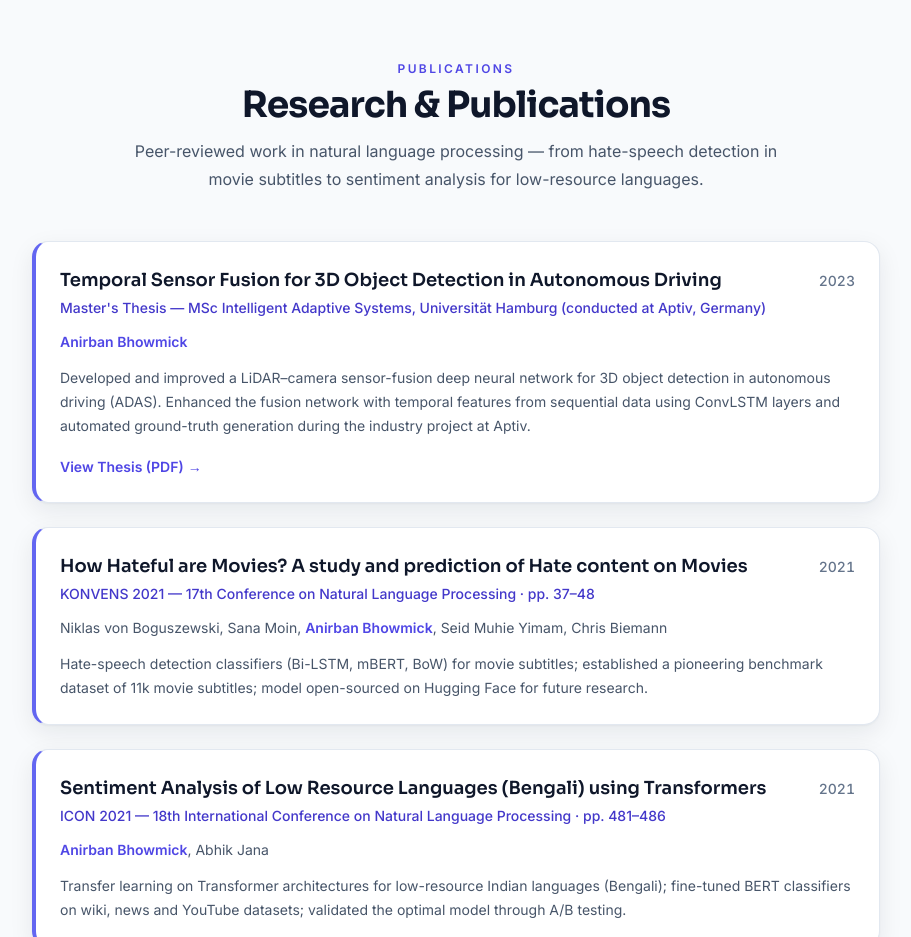
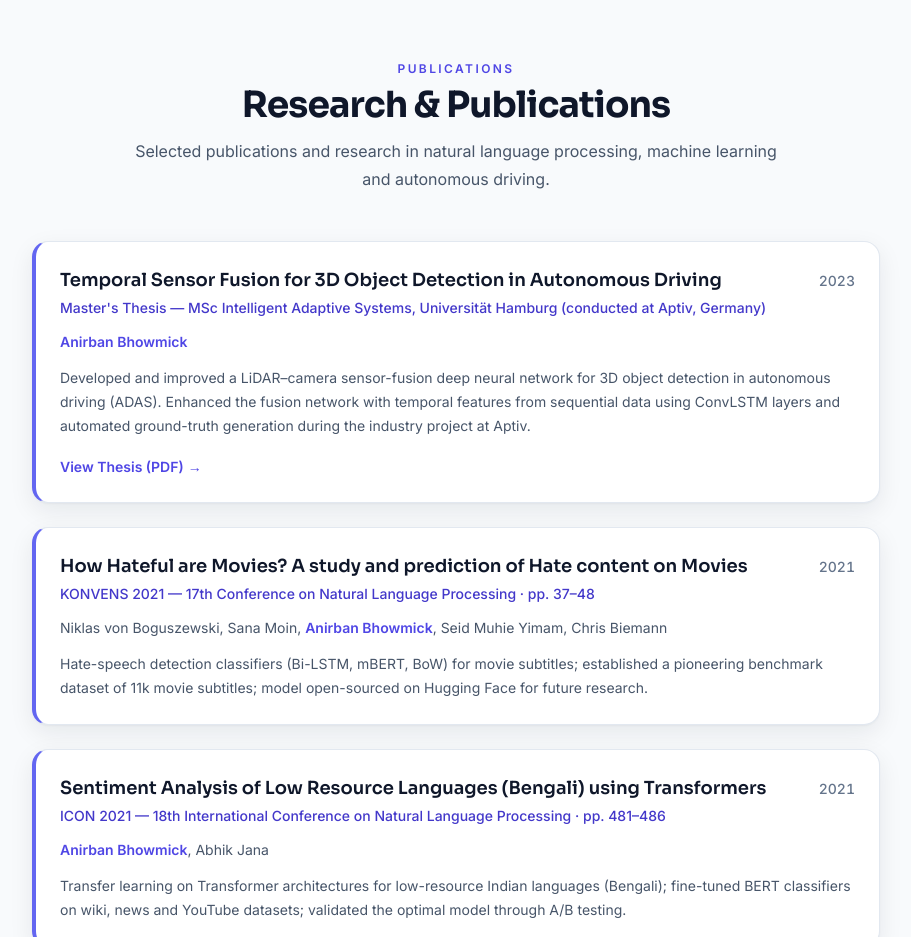
Before and after one commit to Anirbanbhk88/anirbanbhk88.github.io, a Next.js app in the folder next-portfolio/: page / in a window 1280 px wide. Shown: the part 4060-4997 px from the top of the page, without its empty margins (184-1095 px from the left). Built offline with nearby package versions, Linux system fonts and the light colour scheme.

Commit message:
docs(research): update section intro to cover thesis and ML work

```diff
--- a/next-portfolio/components/Research.js
+++ b/next-portfolio/components/Research.js
@@ -13,7 +13,7 @@ export default function Research() {
                 id="research-title"
                 eyebrow="Publications"
                 title="Research & Publications"
-                description="Peer-reviewed work in natural language processing — from hate-speech detection in movie subtitles to sentiment analysis for low-resource languages."
+                description="Selected publications and research in natural language processing, machine learning and autonomous driving."
             />
 
             <ol className="mt-12 space-y-6">
```
